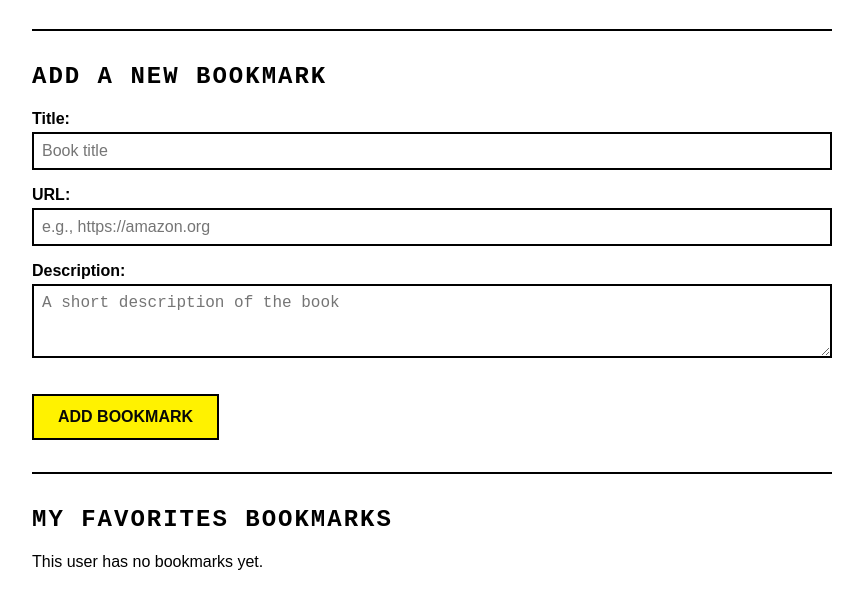
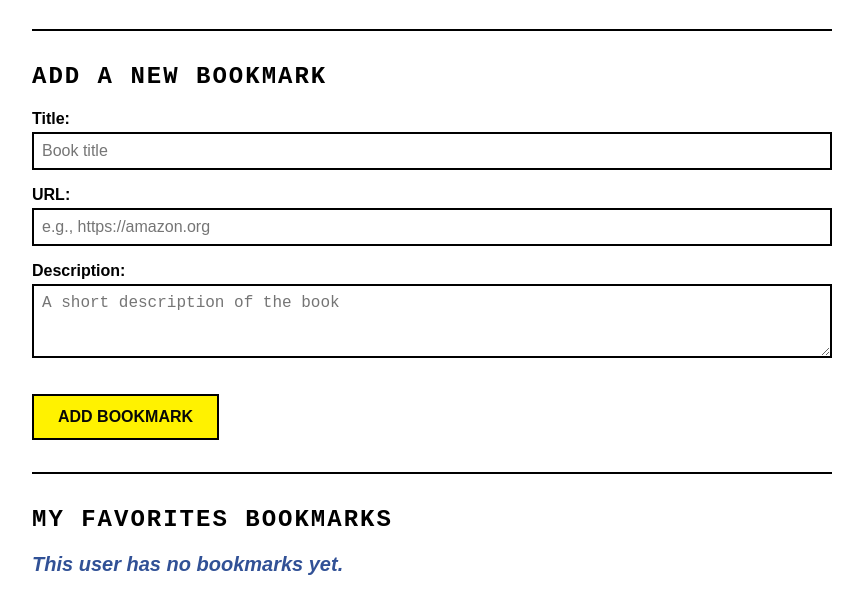
Before and after one commit to Della-Bella/PISCINE-Shared-Bookmarks-25, a website with bundled scripts: page index.html in a window 1280 px wide. Shown: the part 154-768 px from the top of the page, without its empty margins (208-1071 px from the left). Built offline with nearby package versions, Linux system fonts and the light colour scheme.

Commit message:
Fix Accessibility Report

```diff
--- a/modules/bookmarks.js
+++ b/modules/bookmarks.js
@@ -7,7 +7,11 @@ export function renderBookmarks(bookmarks) {
 
    // 2=Check if there are any bookmarks to display.
    if (!bookmarks || bookmarks.length === 0) {
-      bookmarksList.textContent = "This user has no bookmarks yet.";
+      const messageItem = document.createElement("li"); // Create a single list item to hold the message
+      messageItem.className = "no-bookmarks-message";
+      messageItem.textContent = "This user has no bookmarks yet.";
+      // Append this single <li> to the <ul>.
+      bookmarksList.appendChild(messageItem);
       return; // Exit if no
    }
 
--- a/style.css
+++ b/style.css
@@ -82,6 +82,18 @@ button[type="submit"]:hover {
     margin-bottom: 1rem;
 }
 
+#bookmarks-list .no-bookmarks-message {
+    background-color: transparent;
+    border: black;
+    font-weight: bold;
+    font-size: 1.25rem;
+    padding: 0;
+    margin-bottom: 0;
+    font-style: italic;
+    color: #315196;
+
+}
+
 #bookmarks-list li a {
     font-weight: bold;
     font-size: 1.25rem;
```
